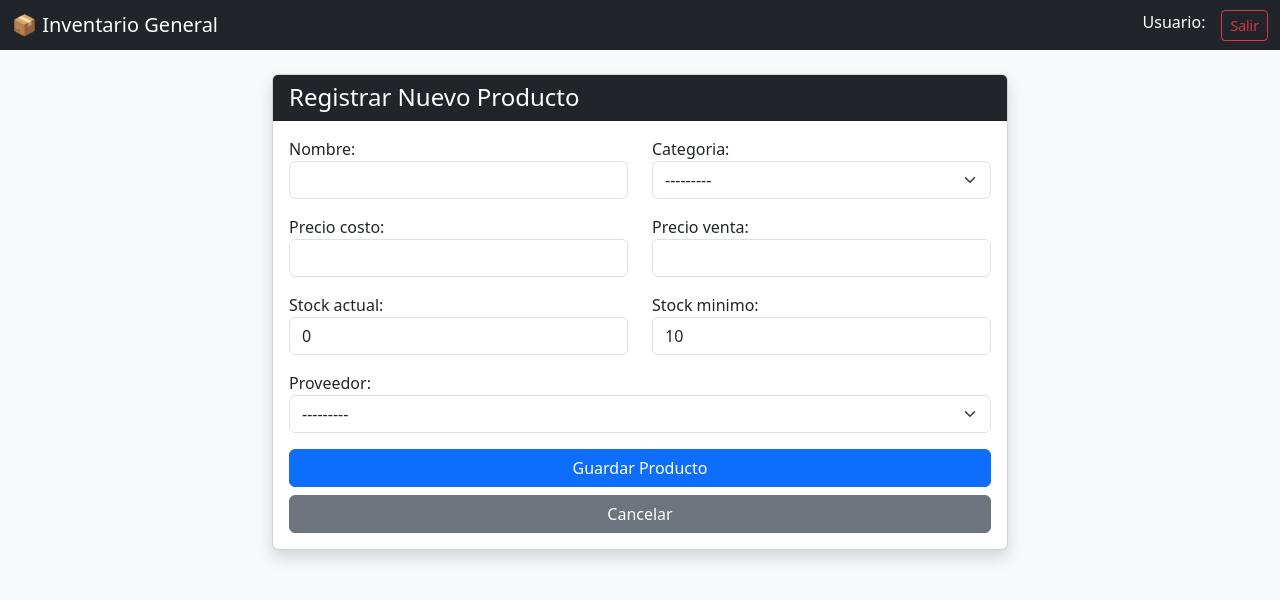
After one commit to Alan-157/sistema-inventario-general, a Django app: page /inventario/nuevo/ in a window 1280 px wide. The commit adds this page. Shown: the top 600 px of the page. Run offline with Django 5.2, Linux system fonts and the light colour scheme; tables that the repository leaves empty hold one stand-in row (values such as "Sample post").

Commit message:
templates usables por el usuario

```diff
--- a/config/settings.py
+++ b/config/settings.py
@@ -134,3 +134,9 @@ DEFAULT_AUTO_FIELD = 'django.db.models.BigAutoField'
 
 # Especificamos que usaremos nuestro modelo personalizado
 AUTH_USER_MODEL = 'usuarios.Usuario'
+
+# Permite cerrar sesión vía GET (necesario para enlaces simples)
+LOGOUT_ON_GET = True
+
+# Opcional: ¿A dónde redirigir después de cerrar sesión?
+LOGOUT_REDIRECT_URL = '/inventario/'
--- a/config/urls.py
+++ b/config/urls.py
@@ -20,4 +20,6 @@ from django.urls import path, include
 urlpatterns = [
     path('admin/', admin.site.urls),
     path('inventario/', include('inventario.urls')), # Conectamos la app de inventario
+    # Añade esta línea para habilitar login, logout y gestión de password
+    path('accounts/', include('django.contrib.auth.urls')),
 ]
--- /dev/null
+++ b/inventario/forms.py
@@ -0,0 +1,29 @@
+from django import forms
+from .models import HistorialMovimiento, Producto
+
+class MovimientoForm(forms.ModelForm):
+    class Meta:
+        model = HistorialMovimiento
+        fields = ['producto', 'tipo', 'cantidad', 'motivo']
+        widgets = {
+            # Usamos clases de Bootstrap para que el formulario se vea bien
+            'producto': forms.Select(attrs={'class': 'form-select'}),
+            'tipo': forms.Select(attrs={'class': 'form-select'}),
+            'cantidad': forms.NumberInput(attrs={'class': 'form-control', 'min': '1'}),
+            'motivo': forms.Textarea(attrs={'class': 'form-control', 'rows': 3}),
+        }
+
+class ProductoForm(forms.ModelForm):
+    class Meta:
+        model = Producto
+        # No incluimos 'sku' porque se genera automáticamente en el save() del modelo
+        fields = ['nombre', 'categoria', 'proveedor', 'precio_costo', 'precio_venta', 'stock_actual', 'stock_minimo']
+        widgets = {
+            'nombre': forms.TextInput(attrs={'class': 'form-control'}),
+            'categoria': forms.Select(attrs={'class': 'form-select'}),
+            'proveedor': forms.Select(attrs={'class': 'form-select'}),
+            'precio_costo': forms.NumberInput(attrs={'class': 'form-control'}),
+            'precio_venta': forms.NumberInput(attrs={'class': 'form-control'}),
+            'stock_actual': forms.NumberInput(attrs={'class': 'form-control'}),
+            'stock_minimo': forms.NumberInput(attrs={'class': 'form-control'}),
+        }
--- a/inventario/urls.py
+++ b/inventario/urls.py
@@ -4,4 +4,6 @@ from . import views
 urlpatterns = [
     # Página principal del inventario: http://127.0.0.1:8000/inventario/
     path('', views.lista_productos, name='lista_productos'),
+    path('movimiento/', views.registrar_movimiento, name='registrar_movimiento'),
+    path('nuevo/', views.crear_producto, name='crear_producto'),
 ]
--- a/inventario/views.py
+++ b/inventario/views.py
@@ -1,6 +1,7 @@
-from django.shortcuts import render
+from django.shortcuts import render, redirect
 from django.core.paginator import Paginator
 from .models import Producto
+from .forms import MovimientoForm, ProductoForm
 
 def lista_productos(request):
     # Obtenemos todos los productos.
@@ -15,3 +16,36 @@ def lista_productos(request):
     page_obj = paginator.get_page(page_number)
 
     return render(request, 'inventario/lista_productos.html', {'page_obj': page_obj})
+
+def registrar_movimiento(request):
+    if request.method == 'POST':
+        form = MovimientoForm(request.POST)
+        if form.is_valid():
+            movimiento = form.save(commit=False)
+            movimiento.usuario = request.user # Registramos quién hizo el cambio
+
+            # Lógica de actualización de stock
+            producto = movimiento.producto
+            if movimiento.tipo == 'ENTRADA':
+                producto.stock_actual += movimiento.cantidad
+            elif movimiento.tipo == 'SALIDA' or movimiento.tipo == 'AJUSTE':
+                producto.stock_actual -= movimiento.cantidad
+
+            producto.save() # Guardamos el nuevo stock en la DB
+            movimiento.save() # Guardamos el registro en el historial
+            return redirect('lista_productos')
+    else:
+        form = MovimientoForm()
+
+    return render(request, 'inventario/registrar_movimiento.html', {'form': form})
+
+def crear_producto(request):
+    if request.method == 'POST':
+        form = ProductoForm(request.POST)
+        if form.is_valid():
+            form.save()
+            return redirect('lista_productos')
+    else:
+        form = ProductoForm()
+
+    return render(request, 'inventario/crear_producto.html', {'form': form})
--- /dev/null
+++ b/templates/inventario/crear_producto.html
@@ -0,0 +1,31 @@
+{% extends 'base.html' %}
+
+{% block content %}
+<div class="row justify-content-center">
+    <div class="col-md-8">
+        <div class="card shadow">
+            <div class="card-header bg-dark text-white">
+                <h4 class="mb-0">Registrar Nuevo Producto</h4>
+            </div>
+            <div class="card-body">
+                <form method="POST">
+                    {% csrf_token %}
+                    <div class="row">
+                        <div class="col-md-6 mb-3">{{ form.nombre.label_tag }}{{ form.nombre }}</div>
+                        <div class="col-md-6 mb-3">{{ form.categoria.label_tag }}{{ form.categoria }}</div>
+                        <div class="col-md-6 mb-3">{{ form.precio_costo.label_tag }}{{ form.precio_costo }}</div>
+                        <div class="col-md-6 mb-3">{{ form.precio_venta.label_tag }}{{ form.precio_venta }}</div>
+                        <div class="col-md-6 mb-3">{{ form.stock_actual.label_tag }}{{ form.stock_actual }}</div>
+                        <div class="col-md-6 mb-3">{{ form.stock_minimo.label_tag }}{{ form.stock_minimo }}</div>
+                        <div class="col-12 mb-3">{{ form.proveedor.label_tag }}{{ form.proveedor }}</div>
+                    </div>
+                    <div class="d-grid gap-2">
+                        <button type="submit" class="btn btn-primary">Guardar Producto</button>
+                        <a href="{% url 'lista_productos' %}" class="btn btn-secondary">Cancelar</a>
+                    </div>
+                </form>
+            </div>
+        </div>
+    </div>
+</div>
+{% endblock %}
--- a/template/inventario/lista_productos.html
+++ b/templates/inventario/lista_productos.html
@@ -3,7 +3,7 @@
 {% block content %}
 <div class="d-flex justify-content-between align-items-center mb-4">
     <h2>Listado de Inventario</h2>
-    <a href="/admin/inventario/producto/add/" class="btn btn-primary">+ Nuevo Producto</a>
+    <a href="{% url 'crear_producto' %}" class="btn btn-primary">+ Nuevo Producto</a>
 </div>
 
 <div class="card shadow">
```
Also changed, not shown: templates/inventario/registrar_movimiento.html (added, +23 -0 lines), templates/base.html (renamed from template/base.html).
